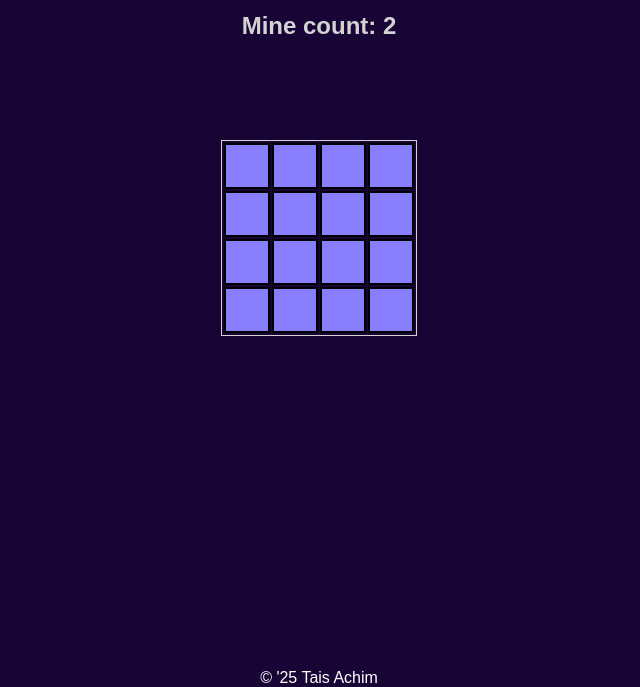
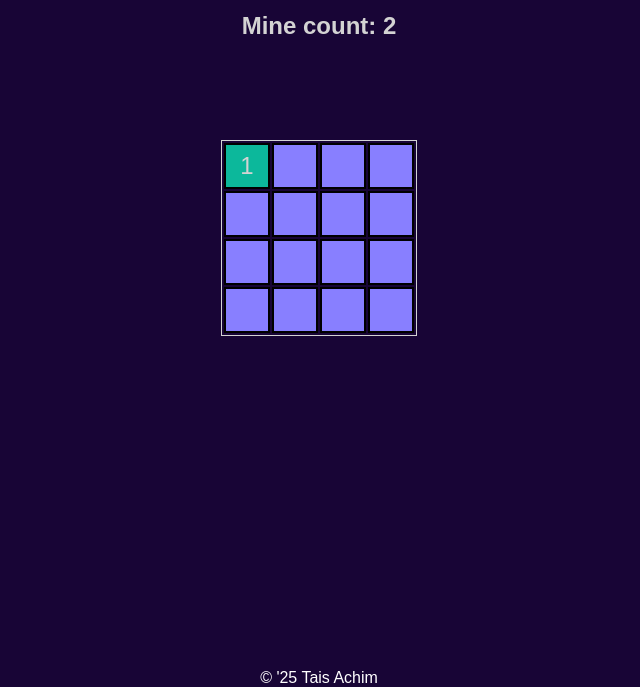
Before and after one commit to Tais-Achim/Sprint-1, a plain HTML site: page index.html in a window 1280 px wide. Both pictures are taken after a click on the element 568 px from the left and 279 px from the top of the page. Shown: the part 113-800 px from the top of the page, without its empty margins (321-961 px from the left). Drawn offline with Linux system fonts and the light colour scheme.

Commit message:
Add files via upload

```diff
--- a/css/app.css
+++ b/css/app.css
@@ -79,3 +79,7 @@ footer {
   color: white;
   text-align: center;
 }
+
+.cell-reveal {
+    background-color: rgb(12, 184, 155);
+}
--- a/js/game.js
+++ b/js/game.js
@@ -12,13 +12,20 @@ const gLevel = {
     MINES: 2
 }
 var gBoard
-var gMinesOnBoard
+var gRevealedCells
+var gCellsOnBoard
+var gCellsOnBoard
+var gFirstClick
+var gFirstClickRow
+var gFirstClickCol
 
 function init() {
 
     gBoard = buildBoard()
-    updateMinesAroundCount()
     renderBoard(gBoard)
+
+    gFirstClick = true
+    gRevealedCells = 0
 
     hideElement('.gameover')
     hideElement('.victory')
@@ -70,6 +77,8 @@ function init() {
 
 function buildBoard() {
     const board = createMat(gLevel.SIZE)
+    gCellsOnBoard = board.length * board.length
+    console.log(gCellsOnBoard)
     // const size = gLevel.SIZE
 
     for (var i = 0; i < board.length; i++) {
@@ -84,19 +93,52 @@ function buildBoard() {
 
         }
     }
-    var minePlacement = 0
+    // gMinesOnBoard = 0
+    // board[0][0].isMine = board[1][1].isMine = true
+    // gMinesOnBoard += 2
+    return board
 
-    while (gLevel.MINES > minePlacement) {
-        const randRow = getRandomIntInclusive(0, board.length - 1)
-        const randCol = getRandomIntInclusive(0, board[0].length - 1)
-        const mineLocation = board[randRow][randCol]
-        mineLocation.isMine = true
-        minePlacement++
-    }
-    // board[0][0].isMine = board[1][1].isMine = true
-    return board
 }
 
+function onCellClicked(elCell, i, j) {
+    if (!gGame.isOn) return
+    const cell = gBoard[i][j]
+    if (cell.isRevealed) return
+
+
+    if (gFirstClick) {
+        gFirstClickRow = i
+        gFirstClickCol = j
+        placeMines(gBoard)
+        updateMinesAroundCount()
+        gFirstClick = false
+        renderMines(gBoard)
+    }
+
+    if (cell.isMine) {
+        gameOver()
+        var elSpan = elCell.querySelector('span')
+        elSpan.classList.remove('hide')
+        elCell.style.backgroundColor = 'black'
+        return
+    }
+
+
+
+    cell.isRevealed = true
+    gRevealedCells++
+
+    // console.log(gCellsOnBoard)
+    // console.log(gMinesOnBoard)
+
+    if (gRevealedCells === gCellsOnBoard - gMinesOnBoard) victory()
+    // console.log(gRevealedCells)
+
+
+    var elSpan = elCell.querySelector('span')
+    elSpan.classList.remove('hide')
+    elCell.classList.add('cell-reveal')
+}
 
 // function updateScore(diff) {
 //     // Model
@@ -110,15 +152,11 @@ function buildBoard() {
 
 function gameOver() {
     gGame.isOn = false
-    clearInterval(gGhostsInterval)
-    gGhosts = []
     showElement('.gameover')
 }
 
 function victory() {
     gGame.isOn = false
-    clearInterval(gGhostsInterval)
-    gGhosts = []
     showElement('.victory')
 }
 
--- a/js/mines.js
+++ b/js/mines.js
@@ -2,6 +2,8 @@
 
 const MINE_IMG = '<img src="img/mine1.png">'
 // const MINE_IMG = '💣'
+var gMinesOnBoard
+
 var elMineCount = document.querySelector('.minecount span')
 elMineCount.innerText = gLevel.MINES
 
@@ -34,14 +36,38 @@ function updateMinesAroundCount() {
 }
 
 function placeMines(board) {
-    while (gLevel.MINES > minePlacement) {
+    gMinesOnBoard = 0
+
+    while (gLevel.MINES > gMinesOnBoard) {
 
         var randRow = getRandomIntInclusive(0, board.length - 1)
         var randCol = getRandomIntInclusive(0, board[0].length - 1)
+
+        if (gFirstClickRow === randRow && gFirstClickCol === randCol) continue
+
         var mineLocation = board[randRow][randCol]
+        mineLocation.isMine = true
+        gMinesOnBoard++
+    }
+    return board
+}
 
-        mineLocation.isMine = true
-        minePlacement++
+function renderMines(board) {
+    for (var i = 0; i < board.length; i++) {
+        for (var j = 0; j < board[i].length; j++) {
+            const currCell = board[i][j]
+            const elSpan = document.querySelector(`.cell-${i}-${j} span`)
+
+            if (currCell.isMine) {
+                elSpan.innerHTML = MINE_IMG
+            } else {
+                if (currCell.minesAroundCount > 0) {
+                    elSpan.innerHTML = currCell.minesAroundCount
+                } else {
+                    elSpan.innerHTML = ''
+                }
+            }
+        }
     }
 }
 
--- a/js/utils.js
+++ b/js/utils.js
@@ -60,15 +60,15 @@ function renderBoard(board) {
 
             strHTML += `\t<td class="cell ${cellClass}" onclick='onCellClicked(this, ${i}, ${j})'><span class="hide">`
 
-            if (currCell.isMine) {
-                strHTML += MINE_IMG
-            } else {
-                if (currCell.minesAroundCount > 0) {
-                    strHTML += currCell.minesAroundCount
-                } else {
-                    strHTML += ''
-                }
-            }
+            // if (currCell.isMine) {
+            //     strHTML += MINE_IMG
+            // } else {
+            //     if (currCell.minesAroundCount > 0) {
+            //         strHTML += currCell.minesAroundCount
+            //     } else {
+            //         strHTML += ''
+            //     }
+            // }
             strHTML += '</span></td>\n'
         }
         strHTML += '</tr>\n'
@@ -76,19 +76,30 @@ function renderBoard(board) {
     elBoard.innerHTML = strHTML
 }
 
+function renderMines(board) {
+    for (var i = 0; i < board.length; i++) {
+        for (var j = 0; j < board[i].length; j++) {
+            const currCell = board[i][j]
+            const elSpan = document.querySelector(`.cell-${i}-${j} span`)
+
+            if (currCell.isMine) {
+                elSpan.innerHTML = MINE_IMG
+            } else {
+                if (currCell.minesAroundCount > 0) {
+                    elSpan.innerHTML = currCell.minesAroundCount
+                } else {
+                    elSpan.innerHTML += ''
+                }
+            }
+        }
+    }
+}
+
 function getClassName(position) {
     return `cell-${position.i}-${position.j}`
 }
 
-function onCellClicked(elCell, i, j) {
-    const cell = gBoard[i][j]
-    if(cell.isRevealed) return
 
-    cell.isRevealed = true
-
-    var elSpan = elCell.querySelector('span')
-    elSpan.classList.remove('hide')
-}
 
 // function onCellMarked(elCell, i, j) {
 
```
